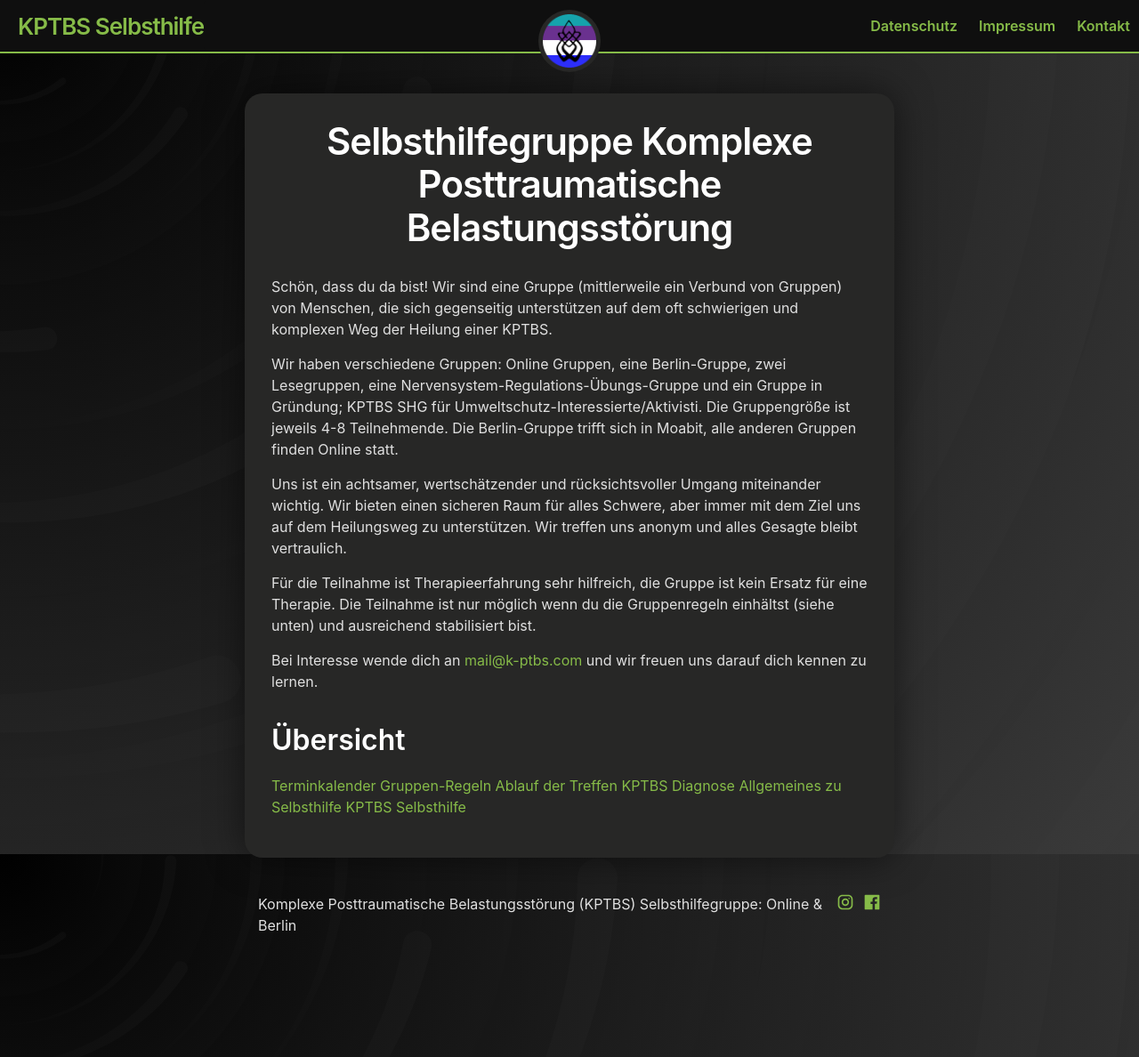
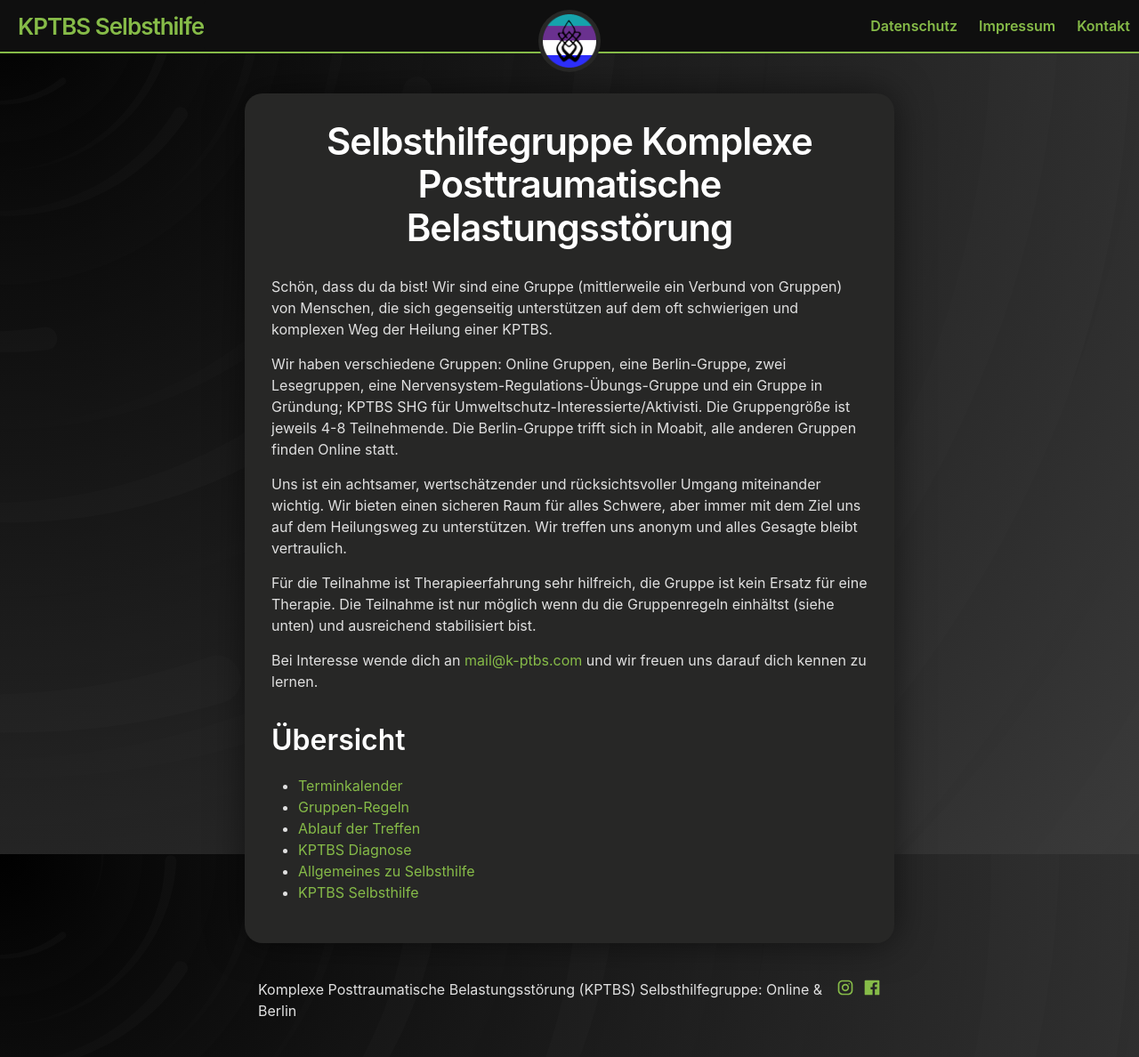
Before and after one commit to 3xz/k-ptbs, a Jekyll site: the page built from _posts/2023-07-18-willkommen.md, in a window 1280 px wide and 1188 px high. Shown: the whole window at 89% size. Built offline with Jekyll 4.4.1, drawn with Linux system fonts in a browser that asks for light colours.

```diff
--- a/_posts/2023-07-18-willkommen.md
+++ b/_posts/2023-07-18-willkommen.md
@@ -14,9 +14,9 @@ Für die Teilnahme ist Therapieerfahrung sehr hilfreich, die Gruppe ist kein Ers
 Bei Interesse wende dich an <a href="mailto:mail@k-ptbs.com">mail@k-ptbs.com</a> und wir freuen uns darauf dich kennen zu lernen.
 
 ## Übersicht
-[Terminkalender](#terminkalender)
-[Gruppen-Regeln](#gruppen-regeln)
-[Ablauf der Treffen](#ablauf-der-treffen)
-[KPTBS Diagnose](#kptbs-diagnose)
-[Allgemeines zu Selbsthilfe](#allgemeines-zu-selbsthilfe)
-[KPTBS Selbsthilfe](#kptbs-selbsthilfe)
+* [Terminkalender](#terminkalender)
+* [Gruppen-Regeln](#gruppen-regeln)
+* [Ablauf der Treffen](#ablauf-der-treffen)
+* [KPTBS Diagnose](#kptbs-diagnose)
+* [Allgemeines zu Selbsthilfe](#allgemeines-zu-selbsthilfe)
+* [KPTBS Selbsthilfe](#kptbs-selbsthilfe)
```
